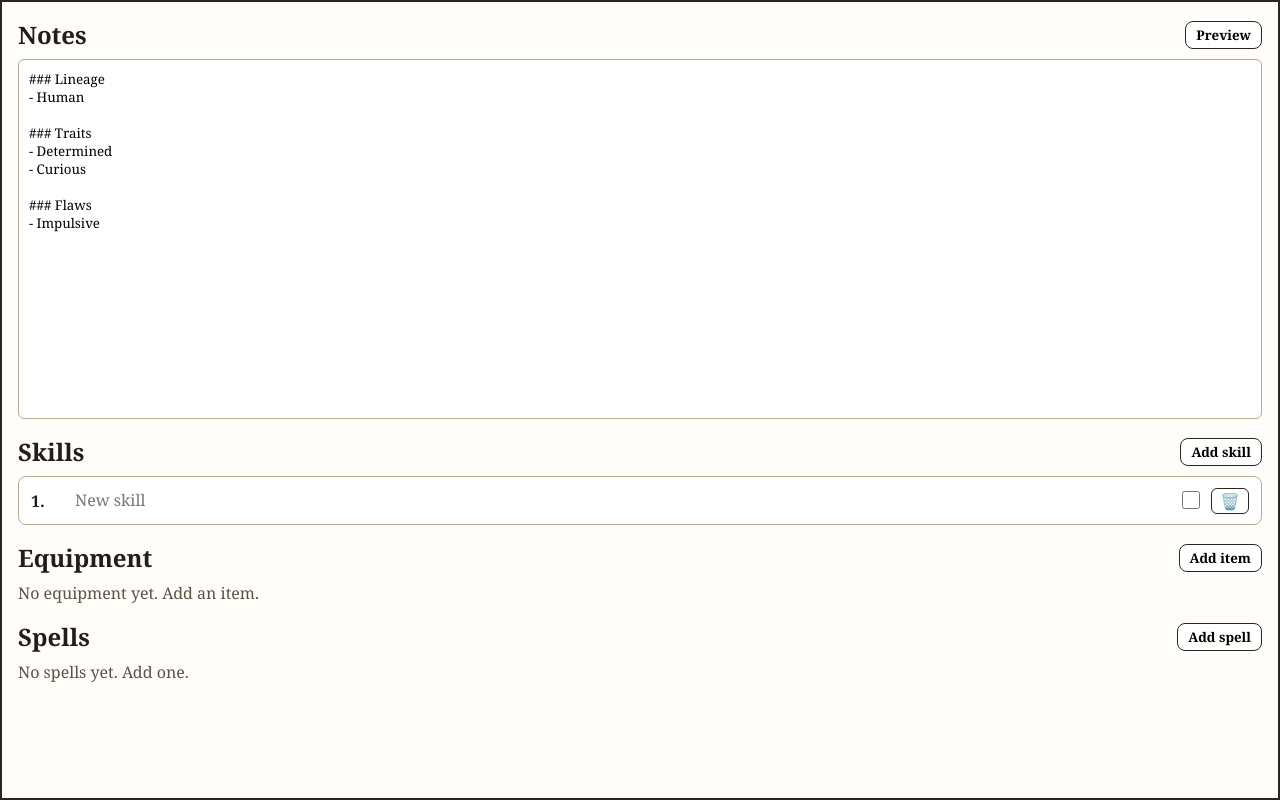
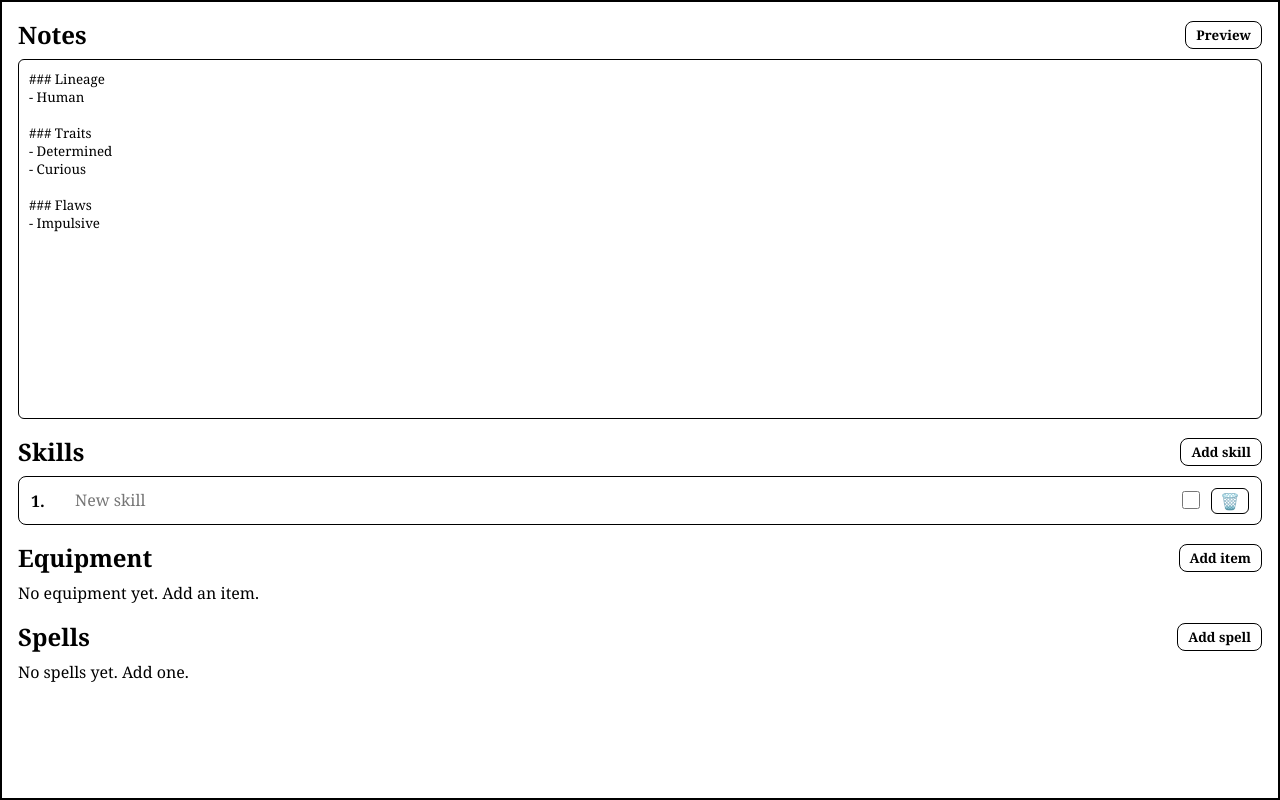
Before and after one commit to gcacoutinho/misty-north-obr, a React (Vite) app: page / in a window 1280 px wide. Both pictures are taken after a click on the button "Add skill". Built offline with nearby package versions, Linux system fonts and the light colour scheme.

Commit message:
Adopt black and white theme

```diff
--- a/src/App.css
+++ b/src/App.css
@@ -9,17 +9,17 @@
   margin: 0 auto;
   width: 100%;
   height: 100%;
-  border: 2px solid #2b2520;
+  border: 2px solid #000;
   padding: 16px;
-  background: #fffdfa;
+  background: #fff;
   display: flex;
   flex-direction: column;
   gap: 16px;
 }
 
 .panel {
-  background: #fbf8f1;
-  border: 2px solid #2b2520;
+  background: #fff;
+  border: 2px solid #000;
   padding: 12px;
   min-height: 360px;
   display: flex;
@@ -45,7 +45,7 @@
 }
 
 .panel__toggle {
-  border: 1px solid #2b2520;
+  border: 1px solid #000;
   padding: 4px 10px;
   border-radius: 8px;
   background: #fff;
@@ -55,7 +55,7 @@
 
 .panel__input {
   flex: 1;
-  border: 1px solid #b9aa92;
+  border: 1px solid #000;
   border-radius: 6px;
   padding: 10px;
   min-height: 360px;
@@ -67,7 +67,7 @@
 .panel__preview {
   flex: 1;
   padding: 8px;
-  border: 1px dashed #b9aa92;
+  border: 1px dashed #000;
   background: #fff;
   border-radius: 6px;
   overflow: auto;
@@ -91,7 +91,7 @@
 }
 
 .list__add {
-  border: 1px solid #2b2520;
+  border: 1px solid #000;
   padding: 4px 10px;
   border-radius: 8px;
   background: #fff;
@@ -106,13 +106,13 @@
 
 .list__limit {
   margin: 0;
-  color: #5c5145;
+  color: #000;
   font-size: 14px;
 }
 
 .list__empty {
   margin: 0;
-  color: #5c5145;
+  color: #000;
 }
 
 .list__list {
@@ -129,7 +129,7 @@
   align-items: center;
   gap: 12px;
   padding: 8px 12px;
-  border: 1px solid #b9aa92;
+  border: 1px solid #000;
   background: #fff;
   border-radius: 8px;
 }
@@ -148,12 +148,12 @@
 
 .list-entry__input:focus {
   outline: none;
-  border-bottom-color: #2b2520;
+  border-bottom-color: #000;
 }
 
 .list-entry__input--checked {
   text-decoration: line-through;
-  color: #5c5145;
+  color: #000;
 }
 
 .list-entry__actions {
@@ -169,7 +169,7 @@
 }
 
 .list-entry__remove {
-  border: 1px solid #2b2520;
+  border: 1px solid #000;
   border-radius: 6px;
   padding: 4px 8px;
   background: #fff;
--- a/src/index.css
+++ b/src/index.css
@@ -9,8 +9,8 @@ body {
   height: 100%;
   margin: 0;
   font-family: "Georgia", "Times New Roman", serif;
-  background: #f5f1e6;
-  color: #201d1a;
+  background: #fff;
+  color: #000;
 }
 
 #root {
```
